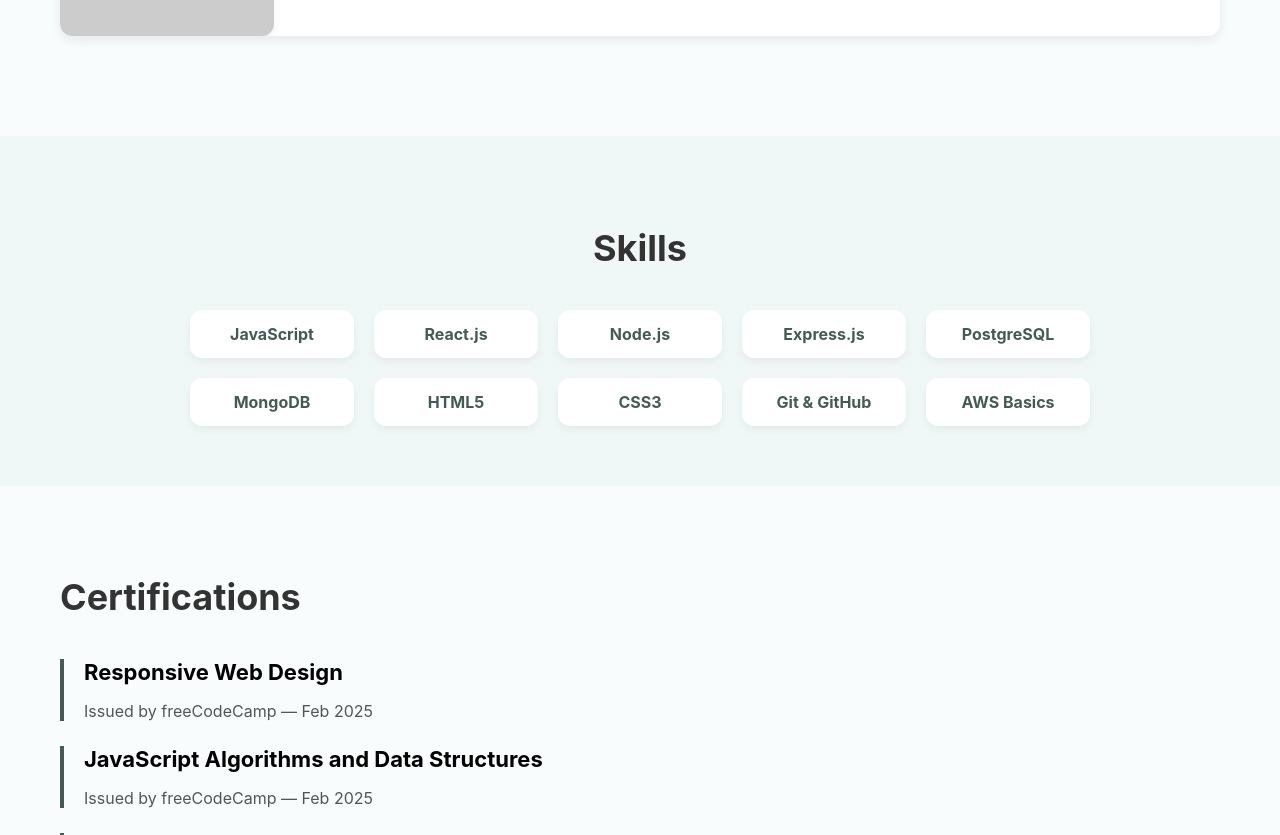
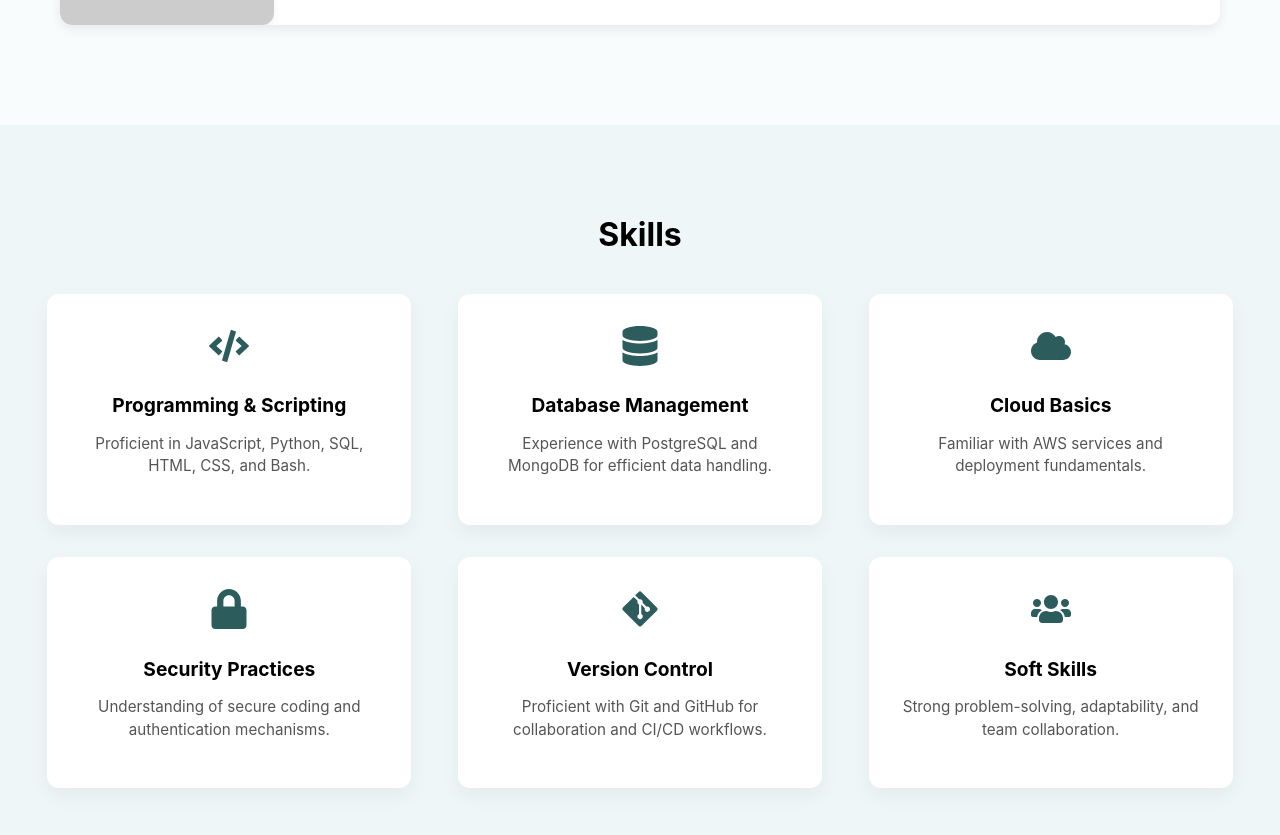
Before and after one commit to Srikanth515341/Portfolio, a React (Create React App) app: page / in a window 1280 px wide. Shown: the part 1940-2775 px from the top of the page. Built offline with nearby package versions, Linux system fonts and the light colour scheme.

Commit message:
Updated Styles section

```diff
--- a/package.json
+++ b/package.json
@@ -9,6 +9,7 @@
     "@testing-library/user-event": "^13.5.0",
     "react": "^19.1.0",
     "react-dom": "^19.1.0",
+    "react-icons": "^5.5.0",
     "react-scripts": "5.0.1",
     "web-vitals": "^2.1.4"
   },
--- a/src/App.js
+++ b/src/App.js
@@ -7,6 +7,7 @@ import Projects from './components/Projects';
 import Skills from './components/Skills';
 import Certifications from './components/Certifications';
 import Languages from './components/Languages';
+import Contact from './components/Contact';
 import Footer from './components/Footer';
 import './App.module.css';
 
@@ -21,6 +22,7 @@ function App() {
       <Skills />
       <Certifications />
       <Languages />
+      <Contact />
       <Footer />
     </>
   );
--- /dev/null
+++ b/src/components/Contact.js
@@ -0,0 +1,38 @@
+import React from 'react';
+import styles from '../styles/Contact.module.css';
+
+const Contact = () => {
+  return (
+    <section className={styles.contact} id="contact">
+      <h2>Contact Me</h2>
+      <p>If you'd like to discuss an opportunity, feel free to reach out.</p>
+
+      <div className={styles.contactDetails}>
+        <p><strong>Email:</strong> srikanthportfolio@gmail.com</p>
+        <p><strong>Phone:</strong> +33 07 45 68 54 96</p>
+        <p>
+          <strong>LinkedIn:</strong>{' '}
+          <a
+            href="https://www.linkedin.com/in/srikanth-nelluri/"
+            target="_blank"
+            rel="noreferrer"
+          >
+            https://www.linkedin.com/in/srikanth-nelluri/
+          </a>
+        </p>
+        <p>
+          <strong>GitHub:</strong>{' '}
+          <a
+            href="https://github.com/Srikanth515341"
+            target="_blank"
+            rel="noreferrer"
+          >
+            https://github.com/Srikanth515341
+          </a>
+        </p>
+      </div>
+    </section>
+  );
+};
+
+export default Contact;
--- a/src/components/Footer.js
+++ b/src/components/Footer.js
@@ -1,10 +1,46 @@
 import React from 'react';
 import styles from '../styles/Footer.module.css';
+import { FaLinkedin, FaGithub, FaPhone, FaEnvelope } from 'react-icons/fa';
 
 const Footer = () => {
   return (
     <footer className={styles.footer}>
-      <p>© {new Date().getFullYear()} Srikanth Nelluri. All rights reserved.</p>
+      <div className={styles.topSection}>
+        <div className={styles.brand}>
+          <h2>Srikanth.</h2>
+          <p>
+            Software Engineer focused on building full-stack web applications
+            with clean code, performance, and scalability.
+          </p>
+        </div>
+
+        <div className={styles.links}>
+          <h3>Quick Links</h3>
+          <ul>
+            <li><a href="#about">About</a></li>
+            <li><a href="#projects">Projects</a></li>
+            <li><a href="#contact">Contact</a></li>
+          </ul>
+        </div>
+
+        <div className={styles.contact}>
+          <h3>Connect</h3>
+          <div className={styles.socialIcons}>
+            <a href="https://www.linkedin.com/in/srikanth-nelluri/" target="_blank" rel="noreferrer">
+              <FaLinkedin />
+            </a>
+            <a href="https://github.com/Srikanth515341" target="_blank" rel="noreferrer">
+              <FaGithub />
+            </a>
+          </div>
+          <p><FaPhone /> +33 07 45 68 54 96</p>
+          <p><FaEnvelope /> srikanthportfolio@gmail.com</p>
+        </div>
+      </div>
+
+      <div className={styles.bottomBar}>
+        © 2025 Srikanth Nelluri. All rights reserved.
+      </div>
     </footer>
   );
 };
--- a/src/components/Hero.js
+++ b/src/components/Hero.js
@@ -6,7 +6,7 @@ const Hero = () => {
     <section className={styles.hero} id="hero">
       <div className={styles.content}>
         <h1>Hey, I'm <span>Srikanth</span>.</h1>
-        <p>"On a mission to build, I bring ideas to life" — I help businesses and entrepreneurs create powerful digital experiences.</p>
+        <p>I’m a passionate software engineer who loves solving problems through clean code and scalable solutions.</p>
         <a href="#contact" className={styles.cta}>Work with Me</a>
       </div>
       <div className={styles.image}>
--- a/src/components/Navbar.js
+++ b/src/components/Navbar.js
@@ -1,4 +1,3 @@
-// src/components/Navbar.js
 import React from 'react';
 import styles from '../styles/Navbar.module.css';
 
@@ -9,9 +8,8 @@ const Navbar = () => {
       <ul className={styles.navLinks}>
         <li><a href="#about">About</a></li>
         <li><a href="#projects">Projects</a></li>
-        <li><a href="#experience">Experience</a></li>
         <li><a href="#contact">Contact</a></li>
-        <li><button className={styles.navBtn}>Web Development</button></li>
+        <li><span className={styles.badge}>Web Development</span></li>
       </ul>
     </nav>
   );
--- a/src/components/Skills.js
+++ b/src/components/Skills.js
@@ -1,26 +1,52 @@
+// src/components/Skills.js
 import React from 'react';
 import styles from '../styles/Skills.module.css';
+import { FaCode, FaDatabase, FaCloud, FaLock, FaGitAlt, FaUsers } from 'react-icons/fa';
 
 const skills = [
-  'JavaScript',
-  'React.js',
-  'Node.js',
-  'Express.js',
-  'PostgreSQL',
-  'MongoDB',
-  'HTML5',
-  'CSS3',
-  'Git & GitHub',
-  'AWS Basics'
+  {
+    icon: <FaCode size={40} />,
+    title: 'Programming & Scripting',
+    description: 'Proficient in JavaScript, Python, SQL, HTML, CSS, and Bash.'
+  },
+  {
+    icon: <FaDatabase size={40} />,
+    title: 'Database Management',
+    description: 'Experience with PostgreSQL and MongoDB for efficient data handling.'
+  },
+  {
+    icon: <FaCloud size={40} />,
+    title: 'Cloud Basics',
+    description: 'Familiar with AWS services and deployment fundamentals.'
+  },
+  {
+    icon: <FaLock size={40} />,
+    title: 'Security Practices',
+    description: 'Understanding of secure coding and authentication mechanisms.'
+  },
+  {
+    icon: <FaGitAlt size={40} />,
+    title: 'Version Control',
+    description: 'Proficient with Git and GitHub for collaboration and CI/CD workflows.'
+  },
+  {
+    icon: <FaUsers size={40} />,
+    title: 'Soft Skills',
+    description: 'Strong problem-solving, adaptability, and team collaboration.'
+  }
 ];
 
 const Skills = () => {
   return (
     <section className={styles.skills} id="skills">
-      <h2>Skills</h2>
-      <div className={styles.skillsGrid}>
+      <h2 className={styles.title}>Skills</h2>
+      <div className={styles.grid}>
         {skills.map((skill, index) => (
-          <div className={styles.skillItem} key={index}>{skill}</div>
+          <div key={index} className={styles.card}>
+            <div className={styles.icon}>{skill.icon}</div>
+            <h3>{skill.title}</h3>
+            <p>{skill.description}</p>
+          </div>
         ))}
       </div>
     </section>
--- /dev/null
+++ b/src/styles/Contact.module.css
@@ -0,0 +1,26 @@
+.contact {
+    padding: 4rem 2rem;
+    background-color: #f5f9f9;
+    text-align: center;
+  }
+
+  .contact h2 {
+    font-size: 2rem;
+    margin-bottom: 1rem;
+    color: #333;
+  }
+
+  .contact p {
+    font-size: 1rem;
+    margin: 0.5rem 0;
+    color: #444;
+  }
+
+  .contactDetails a {
+    color: #007acc;
+    text-decoration: none;
+  }
+
+  .contactDetails a:hover {
+    text-decoration: underline;
+  }
--- a/src/styles/Footer.module.css
+++ b/src/styles/Footer.module.css
@@ -1,7 +1,86 @@
 .footer {
-    padding: 20px;
-    background-color: #445b55;
+    background-color: #3d5a5e;
+    color: #ffffff;
+    padding: 3rem 2rem 1rem;
+    font-family: 'Segoe UI', sans-serif;
+  }
+
+  .topSection {
+    display: flex;
+    flex-wrap: wrap;
+    justify-content: space-between;
+    gap: 2rem;
+    margin-bottom: 2rem;
+  }
+
+  .brand h2 {
+    font-size: 1.8rem;
+    font-weight: bold;
+    margin-bottom: 0.5rem;
+  }
+
+  .brand p {
+    font-size: 1rem;
+    line-height: 1.6;
+    color: #d2d2d2;
+    max-width: 300px;
+  }
+
+  .links h3,
+  .contact h3 {
+    font-size: 1.2rem;
+    font-weight: 600;
+    margin-bottom: 0.5rem;
+  }
+
+  .links ul {
+    list-style: none;
+    padding: 0;
+  }
+
+  .links li {
+    margin-bottom: 0.4rem;
+  }
+
+  .links a {
+    color: #ffffff;
+    text-decoration: none;
+    font-size: 0.95rem;
+  }
+
+  .links a:hover {
+    text-decoration: underline;
+  }
+
+  .contact p {
+    margin: 0.3rem 0;
+    font-size: 0.95rem;
+    display: flex;
+    align-items: center;
+    gap: 0.4rem;
+    color: #d2d2d2;
+  }
+
+  .socialIcons {
+    display: flex;
+    gap: 0.7rem;
+    margin-bottom: 0.6rem;
+  }
+
+  .socialIcons a {
+    color: #ffffff;
+    font-size: 1.2rem;
+    transition: color 0.3s ease;
+  }
+
+  .socialIcons a:hover {
+    color: #00d1b2;
+  }
+
+  .bottomBar {
     text-align: center;
-    color: #fff;
-    font-size: 14px;
+    font-size: 0.9rem;
+    color: #ccc;
+    border-top: 1px solid #4d6b6e;
+    padding-top: 1rem;
   }
--- a/src/styles/Skills.module.css
+++ b/src/styles/Skills.module.css
@@ -1,28 +1,52 @@
 .skills {
-    padding: 60px;
-    background-color: #f0f7f7;
+    padding: 4rem 2rem;
+    background-color: #eef6f7;
     text-align: center;
   }
 
   .skills h2 {
-    font-size: 36px;
-    margin-bottom: 40px;
-    color: #333;
+    font-size: 2rem;
+    font-weight: bold;
+    margin-bottom: 2.5rem;
   }
 
-  .skillsGrid {
+  .grid {
     display: grid;
-    grid-template-columns: repeat(auto-fit, minmax(160px, 1fr));
-    gap: 20px;
-    max-width: 900px;
+    grid-template-columns: repeat(3, 1fr); /* Exactly 3 columns */
+    gap: 2rem;
+    justify-items: center;
+    max-width: 1200px;
     margin: 0 auto;
   }
 
-  .skillItem {
-    background-color: #fff;
-    padding: 14px;
+  .card {
+    background-color: white;
+    padding: 2rem;
     border-radius: 12px;
-    box-shadow: 0 4px 8px rgba(0, 0, 0, 0.05);
+    box-shadow: 0 8px 20px rgba(0, 0, 0, 0.05);
+    transition: transform 0.3s ease;
+    width: 100%;
+    max-width: 300px;
+  }
+
+  .card:hover {
+    transform: translateY(-5px);
+  }
+
+  .icon {
+    font-size: 2rem;
+    color: #2d5c5c;
+    margin-bottom: 1rem;
+  }
+
+  .card h3 {
+    font-size: 1.2rem;
     font-weight: bold;
-    color: #445b55;
+    margin-bottom: 0.5rem;
   }
+
+  .card p {
+    font-size: 0.95rem;
+    color: #555;
+    line-height: 1.5;
+  }
```
Also changed, not shown: 1 other file (tests, documents, lock files or other folders).
